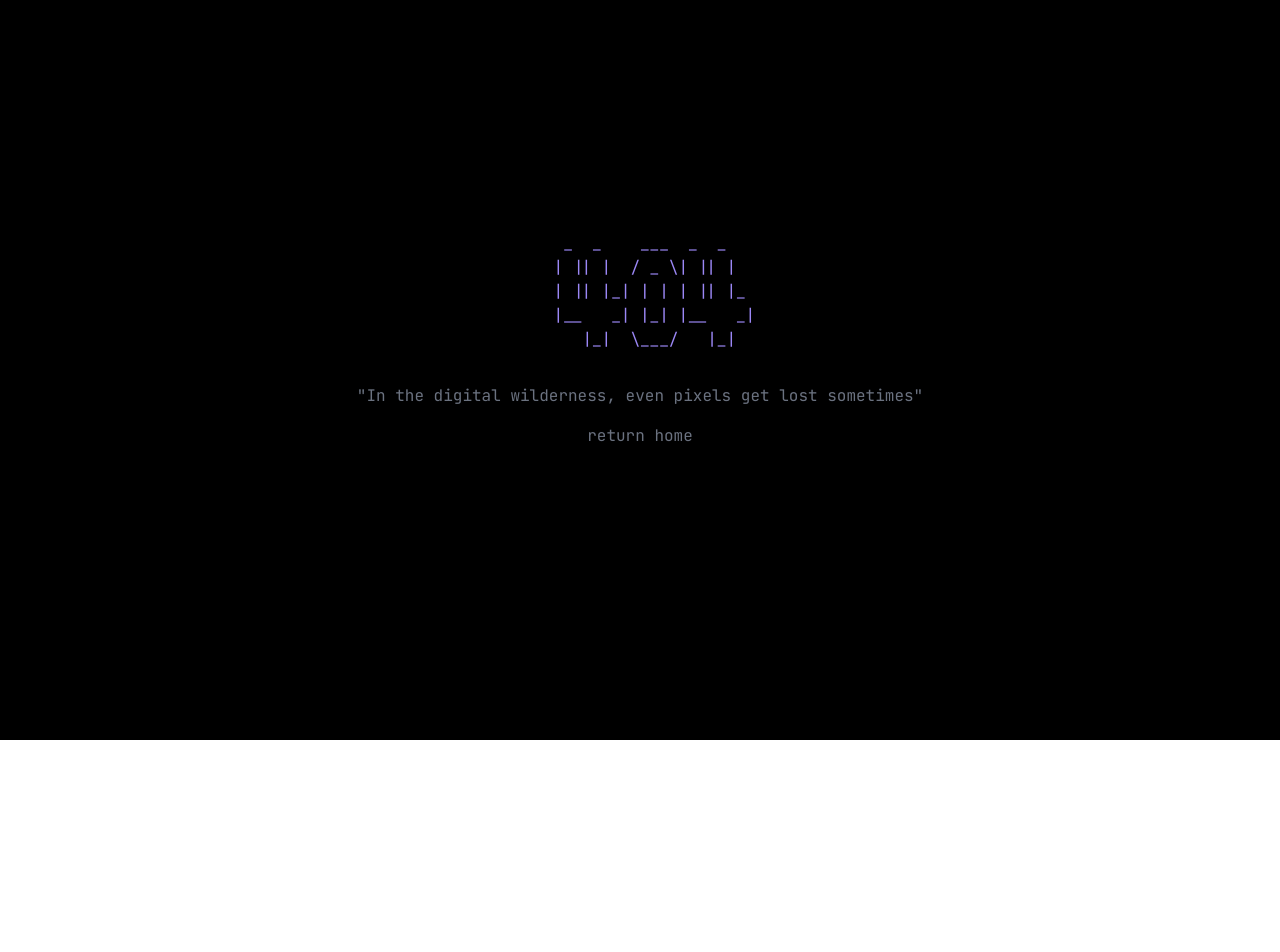
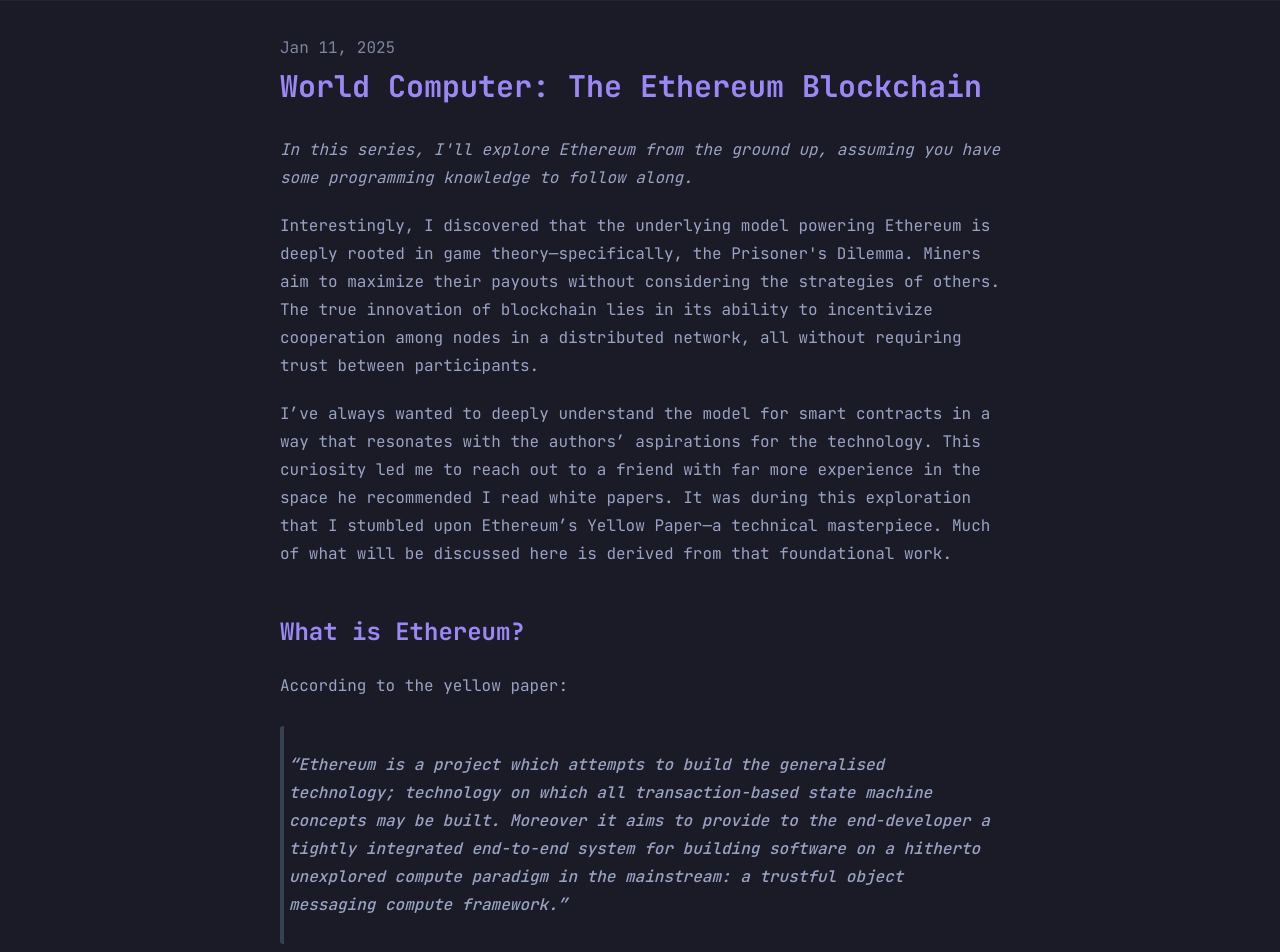
Before and after one commit to amainooti/Portfolio, a React (Vite) app: page /blog/ethereum in a window 1280 px wide. Shown: the part 60-1012 px from the top of the page. Before the commit the page ends 800 px from the top, so only its background shows below. Built offline with nearby package versions, Linux system fonts and the light colour scheme.

Commit message:
Added: Ethereum blog post initial

```diff
--- a/src/App.tsx
+++ b/src/App.tsx
@@ -10,6 +10,7 @@
 import FutureOfAI from "./pages/blog/FutureOfAI";
 import ProjectsPage from "./pages/Projects";
 import NotFound from "./pages/NotFound";
+import Ethereum from "./pages/blog/Ethereum";
 
 const queryClient = new QueryClient();
 
@@ -26,6 +27,7 @@
             <Route path="/projects" element={<ProjectsPage />} />
             <Route path="/blog/ricing-macos" element={<RicingMacOS />} />
             <Route path="/blog/future-of-ai" element={<FutureOfAI />} />
+            <Route path="/blog/ethereum" element={<Ethereum />} />
             <Route path="*" element={<NotFound />} />
           </Routes>
         </BrowserRouter>
--- /dev/null
+++ b/src/content/blog/Ethereum.mdx
@@ -0,0 +1,39 @@
+---
+title: "World Computer: The Ethereum Blockchain"
+date: "Jan 11, 2025"
+---
+
+_In this series, I'll explore Ethereum from the ground up, assuming you have some programming knowledge to follow along._
+
+Interestingly, I discovered that the underlying model powering Ethereum is deeply rooted in game theory—specifically, the Prisoner's Dilemma. Miners aim to maximize their payouts without considering the strategies of others. The true innovation of blockchain lies in its ability to incentivize cooperation among nodes in a distributed network, all without requiring trust between participants.
+
+I’ve always wanted to deeply understand the model for smart contracts in a way that resonates with the authors’ aspirations for the technology. This curiosity led me to reach out to a friend with far more experience in the space he recommended I read white papers. It was during this exploration that I stumbled upon Ethereum’s Yellow Paper—a technical masterpiece. Much of what will be discussed here is derived from that foundational work.
+
+## What is Ethereum?
+
+According to the yellow paper:
+
+<blockquote
+  style={{
+    color: "white",
+    padding: "5px",
+    borderRadius: "3px",
+  }}
+>
+  _Ethereum is a project which attempts to build the generalised technology;
+  technology on which all transaction-based state machine concepts may be built.
+  Moreover it aims to provide to the end-developer a tightly integrated
+  end-to-end system for building software on a hitherto unexplored compute
+  paradigm in the mainstream: a trustful object messaging compute framework._
+</blockquote>
+
+what does that mean?\
+In my own opinion, it combines both a global state (singleton) and a VM (virtual machine).
+
+## References
+
+1. **Ethereum Yellow Paper**:
+   Wood, Gavin. _Ethereum: A Secure Decentralised Generalised Transaction Ledger_ (2014).
+   [Link to Yellow Paper](https://ethereum.github.io/yellowpaper/paper.pdf)
+2. **Prisoner's Dilemma**:
+   A game theory concept that models the problem of two individuals making decisions that result in either a cooperative or non-cooperative outcome. [More on Prisoner's Dilemma](https://en.wikipedia.org/wiki/Prisoner%27s_dilemma)
--- a/src/pages/Blog.tsx
+++ b/src/pages/Blog.tsx
@@ -63,6 +63,26 @@
                 code...
               </p>
             </article>
+
+            <article
+              onClick={() => navigate("/blog/ethereum")}
+              className="glass-panel p-4 sm:p-6 animate-fadeIn group cursor-pointer hover:bg-terminal-highlight/40 transition-colors duration-200"
+            >
+              <div className="flex flex-col sm:flex-row sm:items-center justify-between gap-2 mb-3">
+                <h2 className="text-lg sm:text-xl font-bold text-[#9b87f5] group-hover:text-terminal-text transition-colors duration-200 flex items-center gap-2">
+                  Exploring Ethereum
+                  <ArrowUpRight className="w-4 h-4 group-hover:-translate-y-0.5 transition-transform duration-200" />
+                </h2>
+                <span className="text-sm text-terminal-text/70">
+                  January 11, 2025
+                </span>
+              </div>
+              <p className="text-terminal-text/80">
+                This series I'll be exploring Ethereum from the ground up and
+                I'll be assuming you have some knowledge of programming in order
+                to follow this...
+              </p>
+            </article>
           </div>
         </main>
       </div>
--- /dev/null
+++ b/src/pages/blog/Ethereum.tsx
@@ -0,0 +1,14 @@
+import { BlogPost } from "../../components/BlogPost";
+import Content from "@/content/blog/Ethereum.mdx";
+
+const Ethereum = () => {
+  return (
+    <BlogPost
+      title="World Computer: The Ethereum Blockchain"
+      date="Jan 11, 2025"
+      content={<Content />}
+    />
+  );
+};
+
+export default Ethereum;
```
